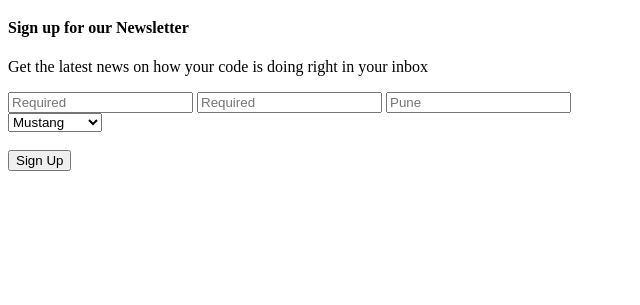
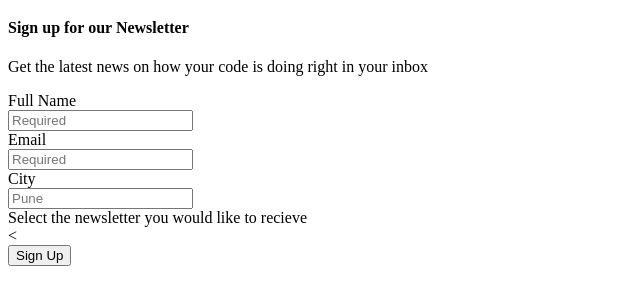
Before and after one commit to iamneo-production/ecabcbbddabb305482977bbaaaabbcbbfefone, a plain HTML site: page public/index.html in a window 1280 px wide. Shown: the part 61-366 px from the top of the page, without its empty margins (0-640 px from the left). Drawn offline with Linux system fonts and the light colour scheme.

Commit message:
Backup Commit

```diff
--- a/public/index.html
+++ b/public/index.html
@@ -9,19 +9,12 @@
 
     <form>
         <div>
-       <input type="text" id="name" name="user_name" placeholder="Required" required>
-        <input type="email" id="email" name="user_mail" placeholder="Required" required>
-        <input type="text" id="city" name="user_city" placeholder="Pune">
-        <div>
-            <select name="MyCar" id="Car">
-                <br>
-                <p>State</p>
 
-            <option value="Mustang">Mustang</option>
-            <option value="Buggati">Buggati</option>
-            <option value="Rolls Royce">Rolls Royce</option>
-            </select>
-        </div>
+      Full Name<br><input type="text" id="name" name="user_name" placeholder="Required" required>
+      <br>Email<br><input type="email" id="email" name="user_mail" placeholder="Required" required>
+      <br>City<br><input type="text" id="city" name="user_city" placeholder="Pune">
+    <br> Select the newsletter you would like to recieve<br>
+    <
         <label class="checkbox-label"></label>
         <br>
 
```
